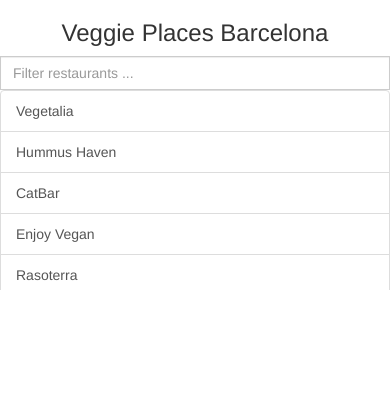
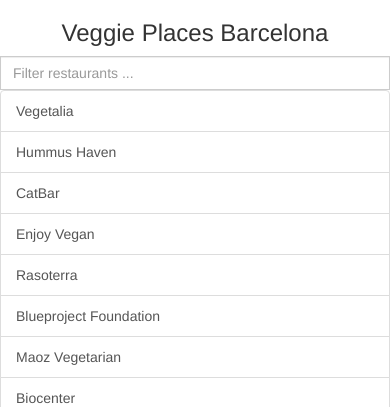
Before and after one commit to CorinaV/neighbourhood-map, a plain HTML site: page index.html in a window 390 px wide. Shown: the top 420 px of the page. Drawn offline with Linux system fonts and the light colour scheme; some packages are replaced by stand-ins of ours; grey boxes are pictures that could not be loaded.

Commit message:
Fixed list scroll on small devices.

```diff
--- a/css/main.css
+++ b/css/main.css
@@ -38,7 +38,7 @@ html, body {
 }
 @media (max-width: 425px){
   .list-group{
-    max-height:200px;
+    height: 75%;
     overflow-y:scroll;
   }
 }
```
